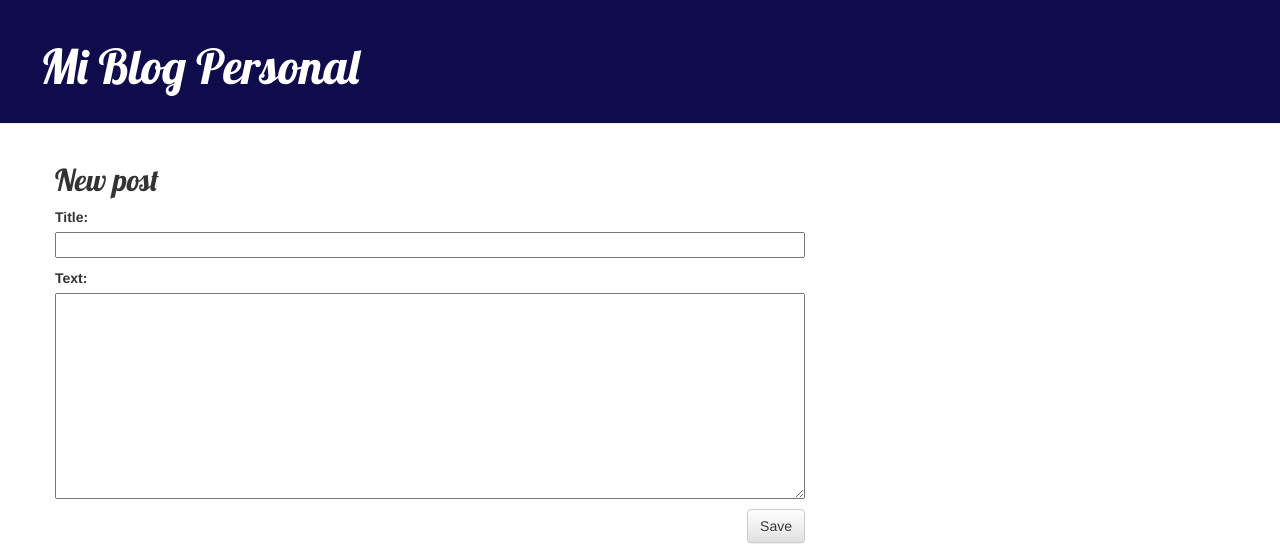
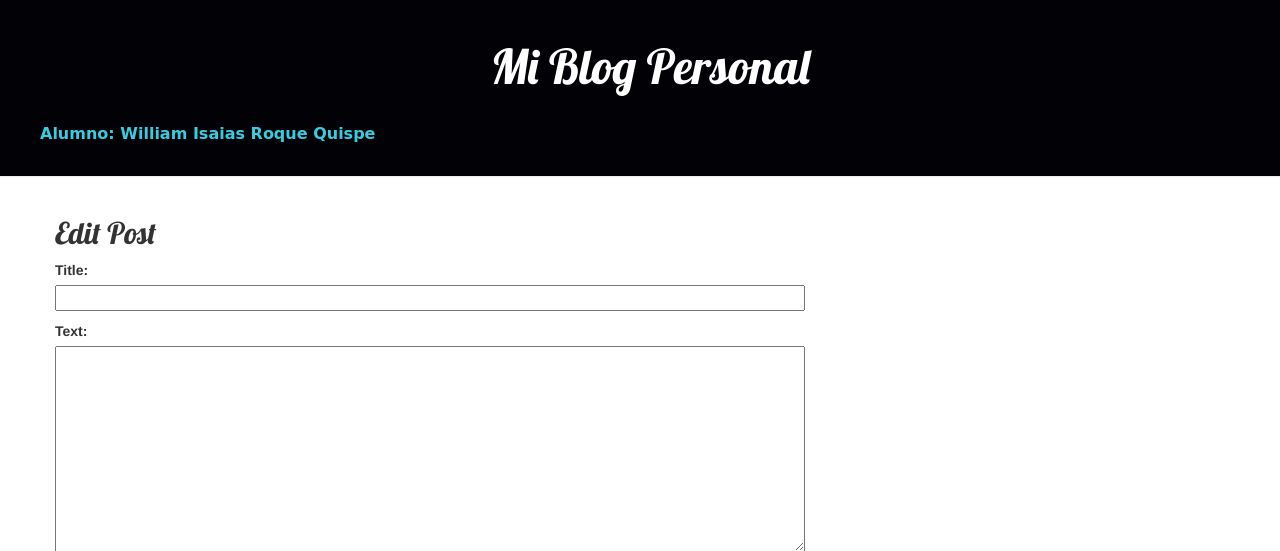
Before and after one commit to WilliamIsaiasRoque/Lab05-Pweb2, a Django app: page /post/new/ in a window 1280 px wide. Shown: the top 551 px of the page. Run offline with Django 4.2, Linux system fonts and the light colour scheme; some libraries are stand-ins or nearby versions.

Commit message:
Cambio de letra con CSS y cambio de título en post_edit

```diff
--- a/django_env/blog/static/css/blog.css
+++ b/django_env/blog/static/css/blog.css
@@ -2,9 +2,14 @@ h1 a, h2 a {
     color: #FCA205;
     font-family: 'Lobster';
 }
-
+.name {
+    color: #37cde1;
+    font-family: 'Comic Sans MS';
+    font-size: 12pt;
+    font-weight: bold;
+}
 .page-header {
-    background-color: #100b4b;
+    background-color: #010106;
     margin-top: 0;
     padding: 20px 20px 20px 40px;
 }
@@ -13,6 +18,7 @@ h1 a, h2 a {
     color: #ffffff;
     font-size: 36pt;
     text-decoration: none;
+    text-align: center;
 }
 
 .content {
--- a/django_env/blog/templates/blog/base.html
+++ b/django_env/blog/templates/blog/base.html
@@ -1,7 +1,7 @@
 {% load static %}
 <html>
     <head>
-        <title>Django Girls blog</title>
+        <title>Blog Personalizado</title>
         <link rel="stylesheet" href="//maxcdn.bootstrapcdn.com/bootstrap/3.2.0/css/bootstrap.min.css">
         <link rel="stylesheet" href="//maxcdn.bootstrapcdn.com/bootstrap/3.2.0/css/bootstrap-theme.min.css">
         <link href='//fonts.googleapis.com/css?family=Lobster&subset=latin,latin-ext' rel='stylesheet' type='text/css'>
@@ -13,6 +13,8 @@
             <a href="{% url 'post_new' %}" class="top-menu"><span class="glyphicon glyphicon-plus"></span></a>
             {% endif %}
             <h1><a href="/">Mi Blog Personal</a></h1>
+            <br>
+            <p class="name">Alumno: William Isaias Roque Quispe</p>
         </div>
         <div class="content container">
             <div class="row">
--- a/django_env/blog/templates/blog/post_edit.html
+++ b/django_env/blog/templates/blog/post_edit.html
@@ -1,7 +1,7 @@
 {% extends 'blog/base.html' %}
 
 {% block content %}
-    <h2>New post</h2>
+    <h2>Edit Post</h2>
     <form method="POST" class="post-form">{% csrf_token %}
         {{ form.as_p }}
         <button type="submit" class="save btn btn-default">Save</button>
```
